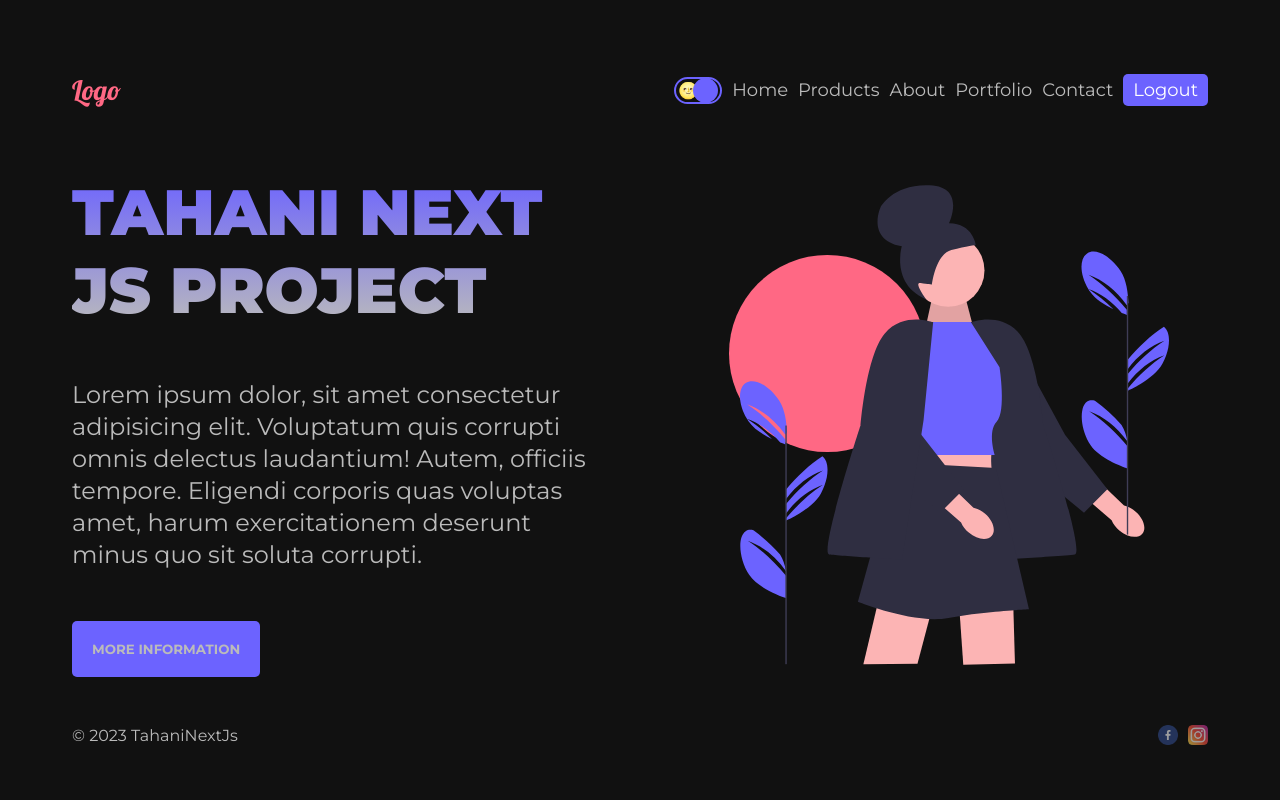
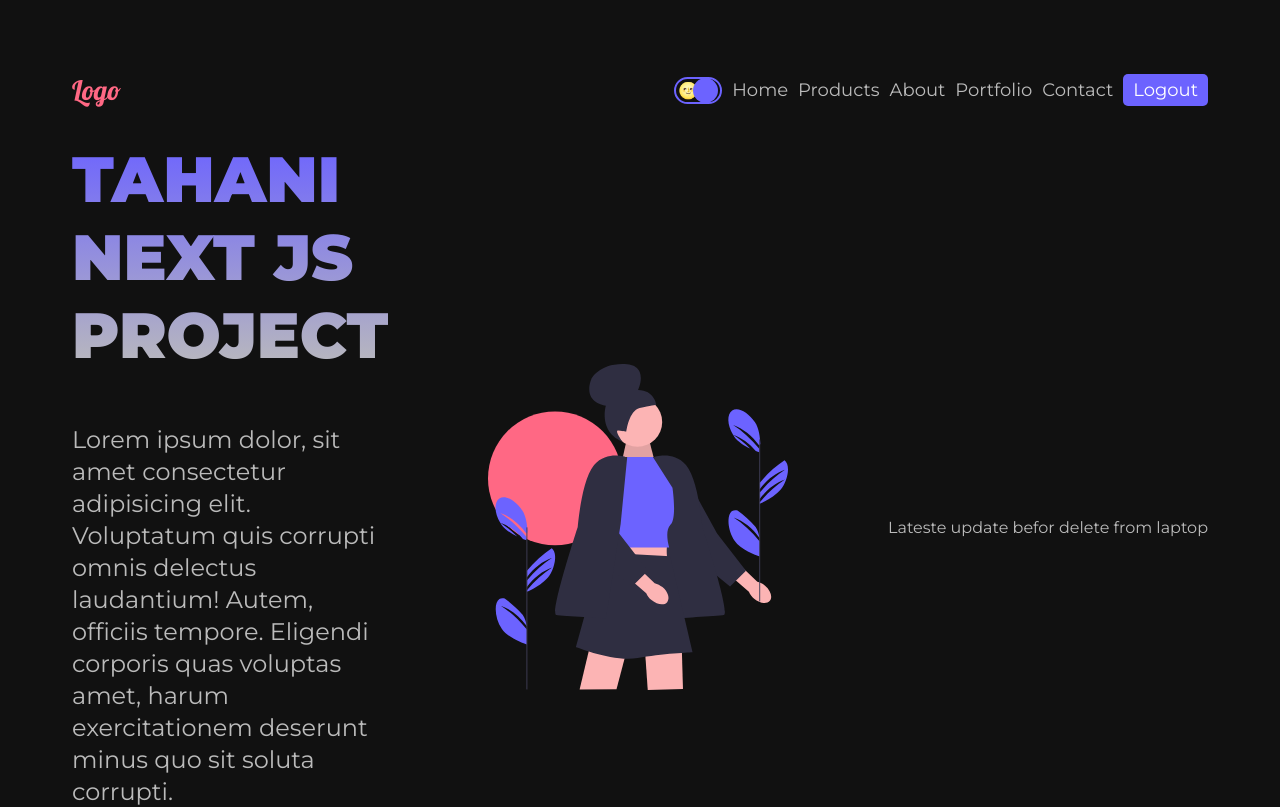
Before and after one commit to tahanialhammad/tahaninextjs, a Next.js app: page / in a window 1280 px wide. Shown: the top 807 px of the page. Built offline with nearby package versions, Linux system fonts and the light colour scheme.

Commit message:
laste update before delete from laptop and npm run production

```diff
--- a/src/app/page.jsx
+++ b/src/app/page.jsx
@@ -13,7 +13,7 @@ export default function Home() {
       <div className={styles.col}>
         <Image src={Hero} className={styles.img}/>
       </div>
-
+Lateste update befor delete from laptop
     </div>
   )
 }
```
